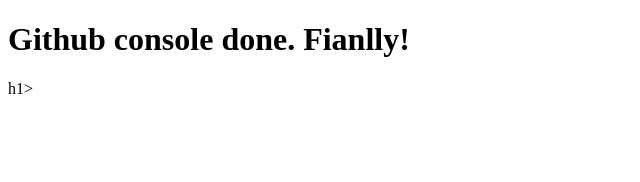
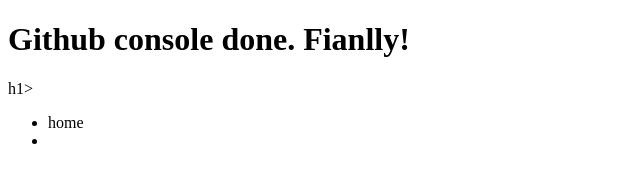
Before and after one commit to francinesanchez1981/edc, a plain HTML site: page jul02-console/index.html in a window 1280 px wide. Shown: the full height of the page, 0-640 px from the left. Drawn offline with Linux system fonts and the light colour scheme.

Commit message:
added nav

```diff
--- a/jul02-console/index.html
+++ b/jul02-console/index.html
@@ -6,5 +6,10 @@
 	</head>
 	<body>
 		<h1>Github console done. Fianlly!</h1>h1>
+		<nav>
+			<ul>
+				<li><link rel="stylesheet" type="text/css" href="#">home</a><li>
+			</ul>
+		</nav>
 	</body>
 </html>
```
